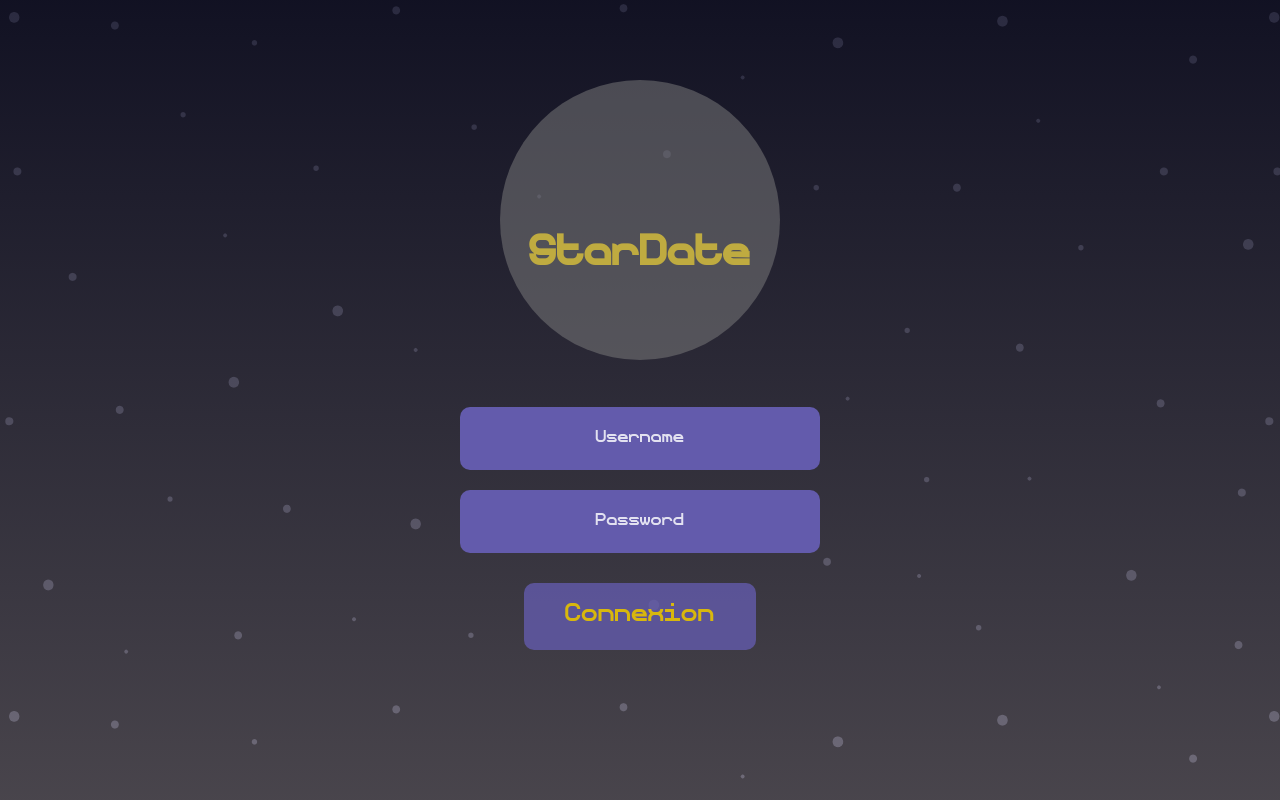
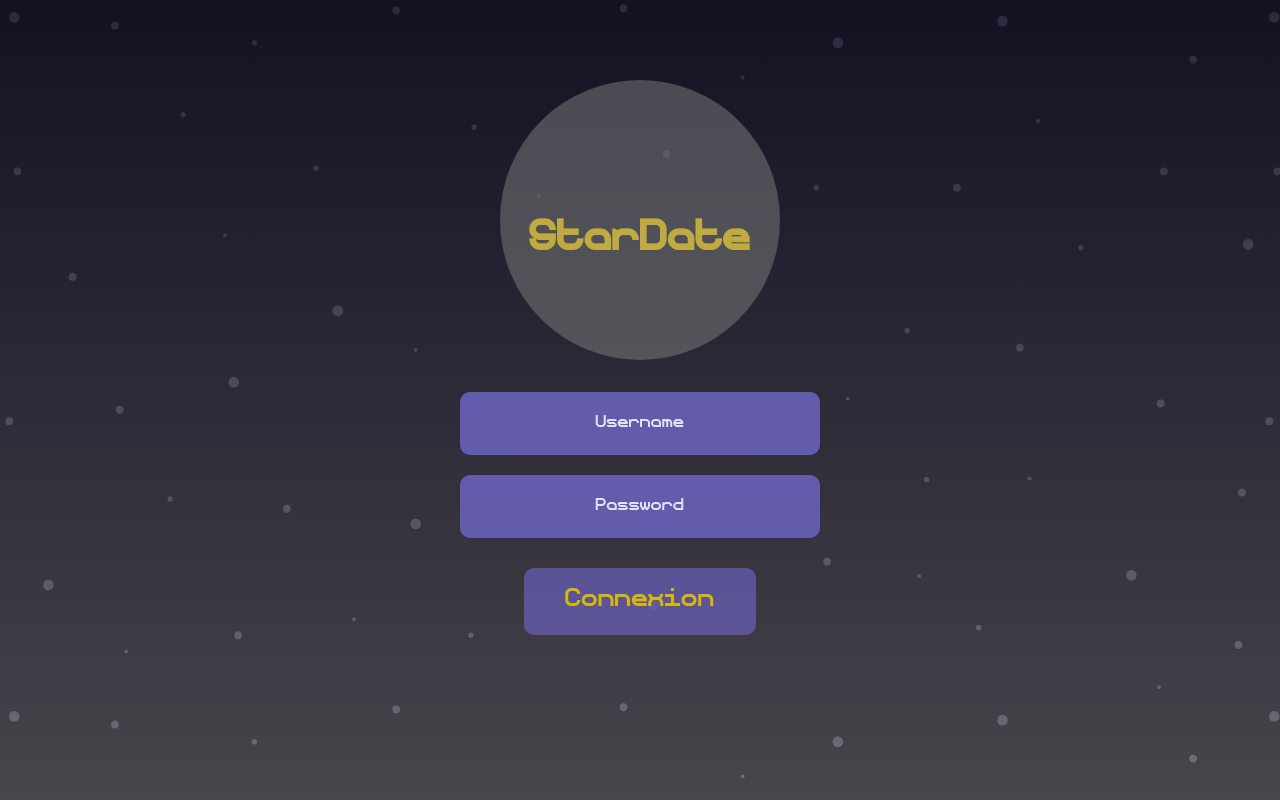
Before and after one commit to Guigan713/Star-Date, a React (Create React App) app: page /messages/1 in a window 1280 px wide. Built offline with nearby package versions, Linux system fonts and the light colour scheme; no server answers.

Commit message:
last minute changes

```diff
--- a/src/components/Login/Login.css
+++ b/src/components/Login/Login.css
@@ -20,7 +20,7 @@
     font-size: 40px;
     font-family: 'anakin_mono';
     font-weight: bold;
-    margin-top: -125px;
+    margin-top: -140px;
 }
 
 .loginName{
```
